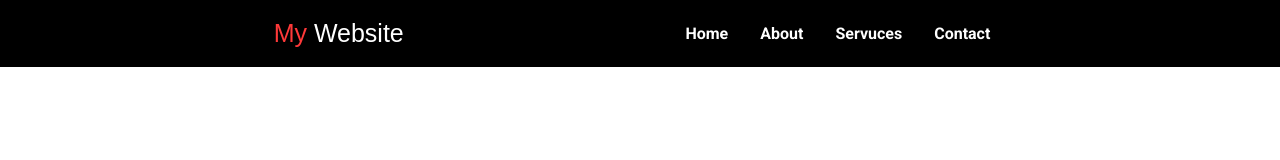
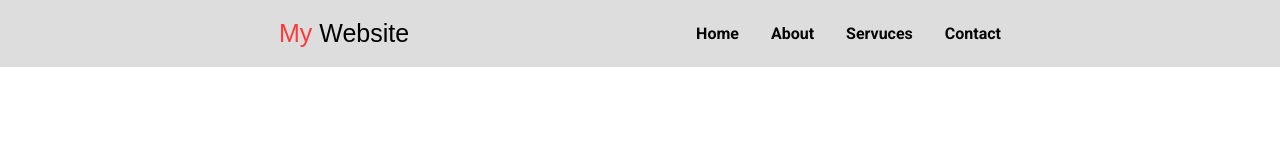
Before and after one commit to Ameer2000Mzori/Sticky-Navbar, a website built with webpack: page src/index.html in a window 1280 px wide. Built offline with nearby package versions, Linux system fonts and the light colour scheme; a web font is replaced by a local one.

Commit message:
added navbar active to the project

```diff
--- a/src/index.html
+++ b/src/index.html
@@ -11,7 +11,7 @@
     />
   </head>
   <body>
-    <nav class="navbar">
+    <nav class="navbar active">
       <div class="navbrand"><span>My</span> Website</div>
       <div class="navlinks">
         <ul>
--- a/src/style.scss
+++ b/src/style.scss
@@ -18,6 +18,9 @@ body {
   justify-content: space-evenly;
   align-items: center;
   padding: 0.5rem;
+  position: fixed;
+  width: 100%;
+  top: 0;
 
   .navbrand {
     font-size: 25px;
@@ -56,7 +59,29 @@ body {
 
         a {
           text-decoration: none;
-          color: wheat;
+          color: rgb(255, 61, 61);
+        }
+      }
+    }
+  }
+}
+
+.navbar.active {
+  background-color: rgb(221, 221, 221);
+  color: rgb(0, 0, 0);
+
+  .navlinks {
+    ul {
+      li {
+        a {
+          color: rgb(5, 5, 5);
+        }
+      }
+
+      li:hover {
+        a {
+          text-decoration: none;
+          color: rgb(255, 96, 96);
         }
       }
     }
```
Also changed, not shown: src/style.css, 1 other file.
